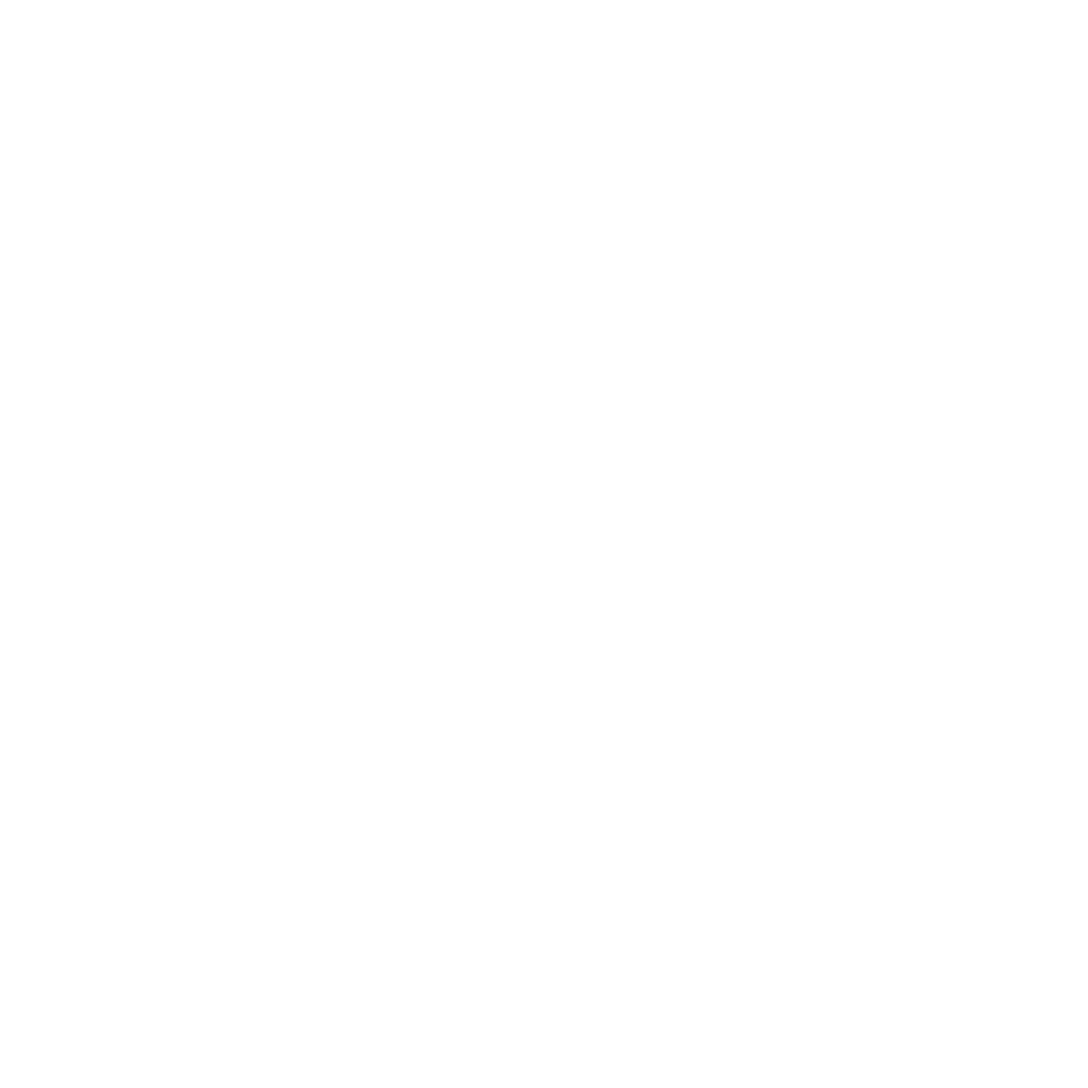
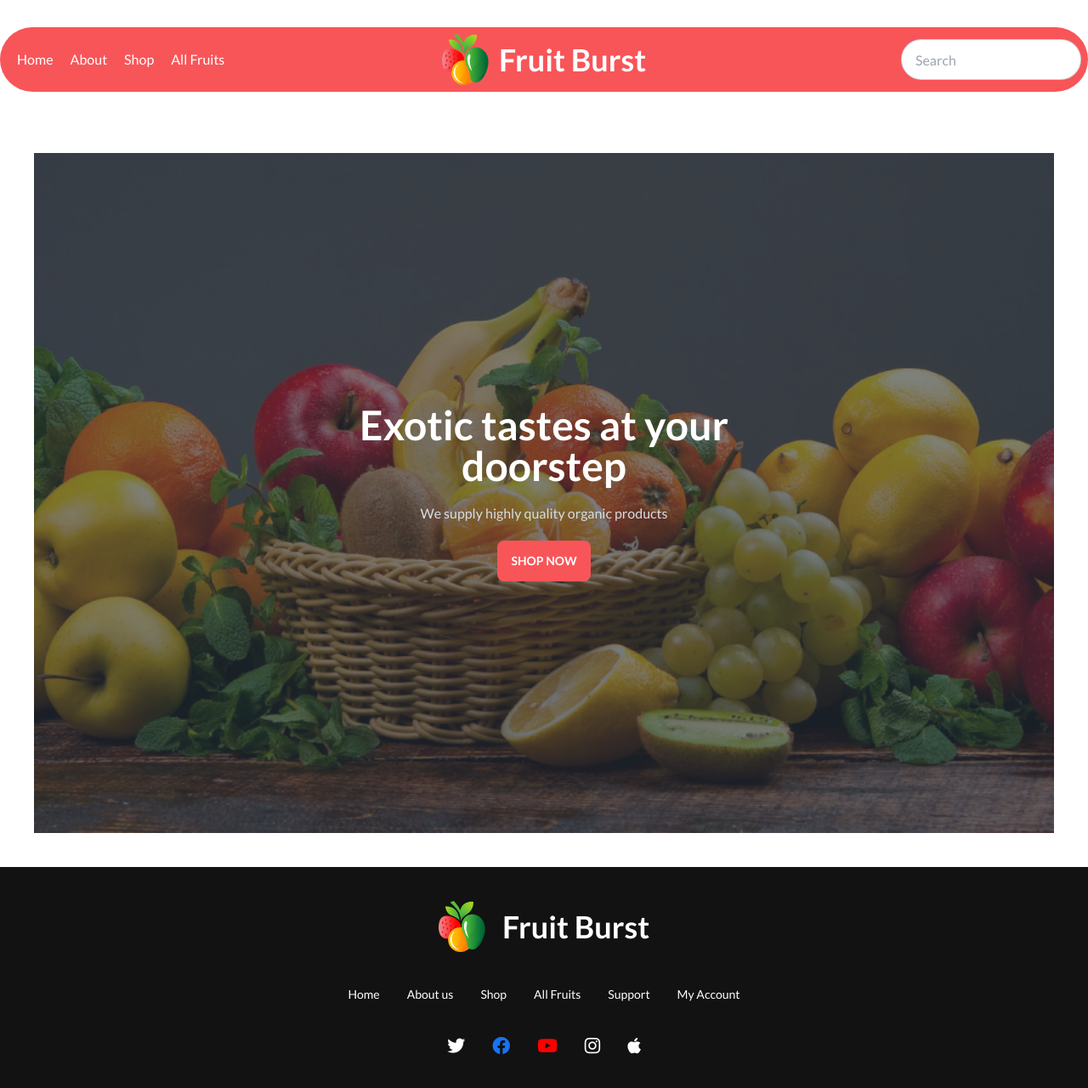
Before and after one commit to Kamrul8043/Assignment-3, a plain HTML site: page index.html in a window 1280 px wide. Shown: the whole page at 85% size. Before the commit the page ends 800 px from the top, so only its background shows below. Drawn offline with nearby package versions, Linux system fonts and the light colour scheme.

Commit message:
Header section complete

```diff
--- a/index.html
+++ b/index.html
@@ -4,6 +4,8 @@
     <meta charset="UTF-8">
     <meta name="viewport" content="width=device-width, initial-scale=1.0">
     <title>Document</title>
+    <!-- icon style -->
+    <link rel="stylesheet" href="https://cdnjs.cloudflare.com/ajax/libs/font-awesome/6.4.0/css/all.min.css" integrity="sha512-iecdLmaskl7CVkqkXNQ/ZH/XLlvWZOJyj7Yy7tcenmpD1ypASozpmT/E0iPtmFIB46ZmdtAc9eNBvH0H/ZpiBw==" crossorigin="anonymous" referrerpolicy="no-referrer" />
     <!-- Tailwind and daisyUI link -->
 
      <link href="https://cdn.jsdelivr.net/npm/daisyui@3.4.0/dist/full.css" rel="stylesheet" type="text/css" />
@@ -19,6 +21,8 @@
             extend: {
               colors: {
                 clifford: '#da373d',
+                white:'#fff',
+                red:'#dc2626',
               }
             }
           }
@@ -31,15 +35,85 @@
         }
     </style>
 </head>
-<body>
-    <header>
+<body class="font-style">
+   <header>
+     <nav class="py-8 px-auto">
+      <div class="navbar justify-evenly bg-[#F85559] rounded-full items-center ">
+        <div class="navbar-start">
+          <div class="dropdown">
+            <label tabindex="0" class="btn btn-ghost lg:hidden">
+              <svg xmlns="http://www.w3.org/2000/svg" class="h-5 w-5" fill="none" viewBox="0 0 24 24" stroke="currentColor"><path stroke-linecap="round" stroke-linejoin="round" stroke-width="2" d="M4 6h16M4 12h8m-8 6h16" /></svg>
+            </label>
+            <ul tabindex="0" class="navbar-start menu menu-sm dropdown-content mt-3  shadow  rounded-box ">
+              <li><a>Home</a></li>
+              <li><a>About</a></li>
+              <li><a>Shop</a></li>
+              <li><a>All Fruits</a></li>
+            </ul>
+          </div>
+          <div class="navbar-start hidden  lg:flex ">
+            <ul class="inline-flex text-white gap-5 px-3 -mr-6 ">
+              <li><a>Home</a></li>
+              <li><a>About</a></li>
+              <li><a>Shop</a></li>
+              <li><a>All Fruits</a></li>
+            </ul>
+          </div>
+        </div>
+
+        <div class="navbar-center inline-flex gap-3 ">
+          <img src="images/logo.png" alt="">
+          <h2 class=" text-xl lg:text-4xl font-semibold text-white">Fruit Burst</h2>
+        </div>
+        <div class="navbar-end">
+          <input type="text" placeholder="Search"
+           class="input input-bordered w-24 md:w-auto rounded-full" />
+        </div>
+      </div>
+     </nav>
 
     </header>
     <main>
+      <!-- banner section -->
+      <section class="py-10 px-10">
+        <div class="hero min-h-screen" style="background-image: url(images/banner1.png);">
+          <div class="hero-overlay bg-opacity-60"></div>
+          <div class="hero-content text-center text-neutral-content">
+            <div class="max-w-md">
+              <h1 class="mb-5 text-5xl font-bold text-white">Exotic tastes at your doorstep</h1>
+              <p class="mb-5">We supply highly quality organic products</p>
+              <button class="btn bg-[#F85559] text-white border-none">Shop Now</button>
+            </div>
+          </div>
+        </div>
+
+      </section>
+
 
     </main>
-    <footer>
 
+    <footer class="footer footer-center p-10 bg-[#121212] text-base-content">
+        <div class="inline-flex justify-center items-center gap-5">
+          <img src="images/logo.png" alt="">
+          <h2 class="text-4xl font-bold text-white">Fruit Burst</h2>
+        </div>
+      <div class="grid grid-flow-col gap-8 text-white ">
+        <a class="link link-hover">Home</a>
+        <a class="link link-hover">About us</a>
+        <a class="link link-hover">Shop</a>
+        <a class="link link-hover">All Fruits</a>
+        <a class="link link-hover">Support</a>
+        <a class="link link-hover">My Account</a>
+      </div>
+      <div>
+        <div class="grid grid-flow-col gap-8  ">
+          <a><i style="color: white;" class="fa-brands fa-twitter fa-xl"></i></a>
+          <a><i style="color:#1872F2;" class="fa-brands fa-facebook fa-xl"></i></a>
+          <a><i style="color: red;" class="fa-brands fa-youtube fa-xl"></i></a>
+          <a><i style="color: white;" class="fa-brands fa-instagram fa-xl"></i></a>
+          <a><i style="color: white;" class="fa-brands fa-apple fa-xl"></i></a>
+        </div>
+      </div>
     </footer>
 </body>
 </html>
```
